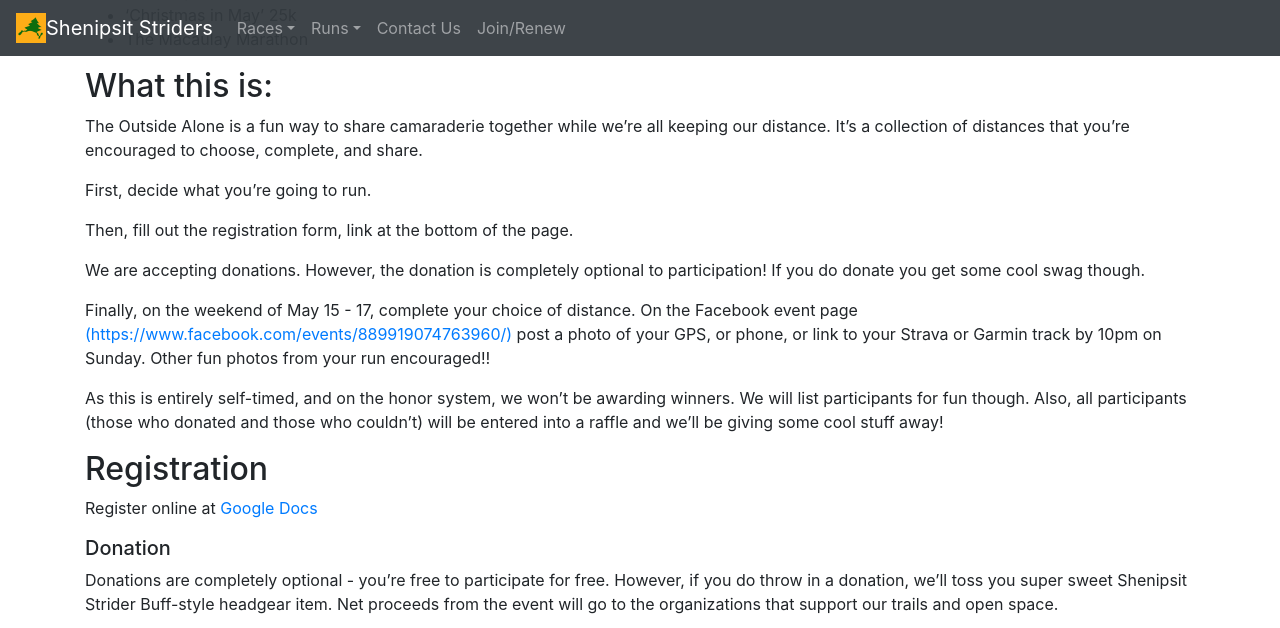
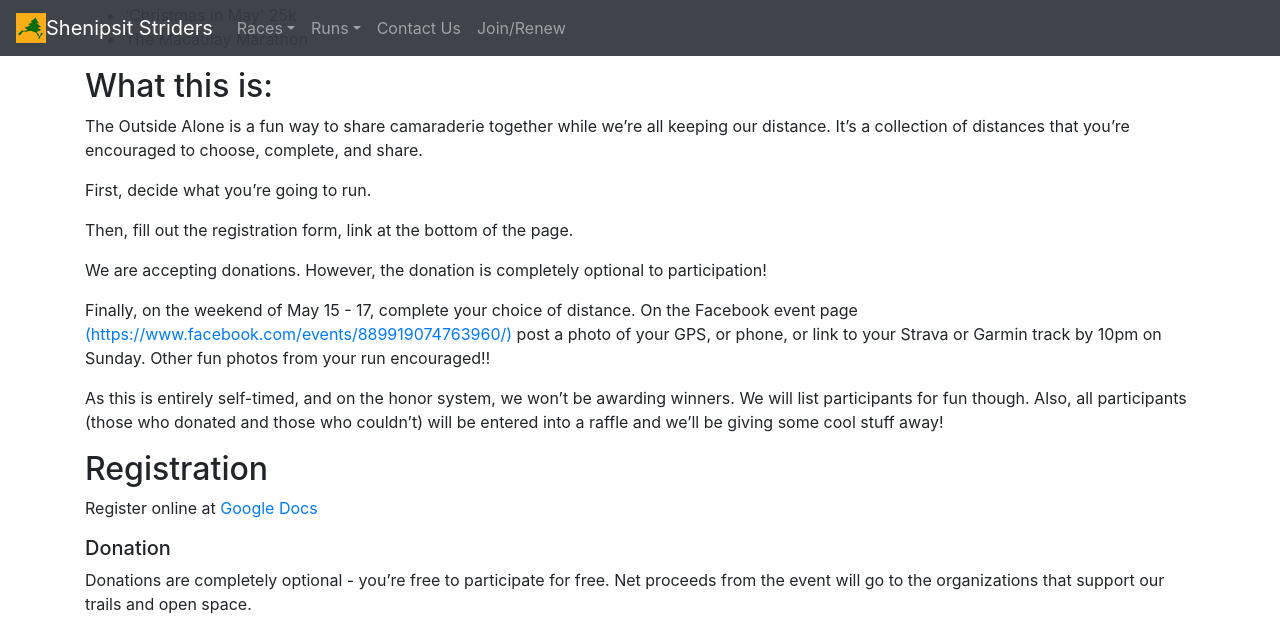
Before and after one commit to ShenipsitStriders/ShenipsitStriders.github.io, a Jekyll site: the page built from _club-races/outside-alone.md, in a window 1280 px wide and 900 px high, scrolled down 496 px, cut to the strip 0-628 px from the top of the window. Built offline with Jekyll 4.4.1, drawn with Linux system fonts in a browser that asks for light colours.

Commit message:
Removed swag from Outside Alone page
Swag stock depleted

```diff
--- a/_club-races/outside-alone.md
+++ b/_club-races/outside-alone.md
@@ -14,7 +14,7 @@ registration:
   - url: https://forms.gle/zL2H1Q2SeHLsdJWA8
     add_info: |
         <h3 class="h5">Donation</h3>
-        Donations are completely optional - you're free to participate for free. However, if you do throw in a donation, we'll toss you super sweet Shenipsit Strider Buff-style headgear item. Net proceeds from the event will go to the organizations that support our trails and open space.
+        Donations are completely optional - you're free to participate for free. Net proceeds from the event will go to the organizations that support our trails and open space.
         <form action="https://www.paypal.com/cgi-bin/webscr" method="post" target="_top">
         <input type="hidden" name="cmd" value="_s-xclick" />
         <input type="hidden" name="hosted_button_id" value="RVGCGZ55AUVMY" />
@@ -38,7 +38,7 @@ First, decide what you're going to run.
 
 Then, fill out the registration form, link at the bottom of the page.
 
-We are accepting donations. However, the donation is completely optional to participation! If you do donate you get some cool swag though.
+We are accepting donations. However, the donation is completely optional to participation!
 
 Finally, on the weekend of May 15 - 17, complete your choice of distance. On the Facebook event page [(https://www.facebook.com/events/889919074763960/)](https://www.facebook.com/events/889919074763960/){: target="_blank"} post a photo of your GPS, or phone, or link to your Strava or Garmin track by 10pm on Sunday. Other fun photos from your run encouraged‼
 
```
